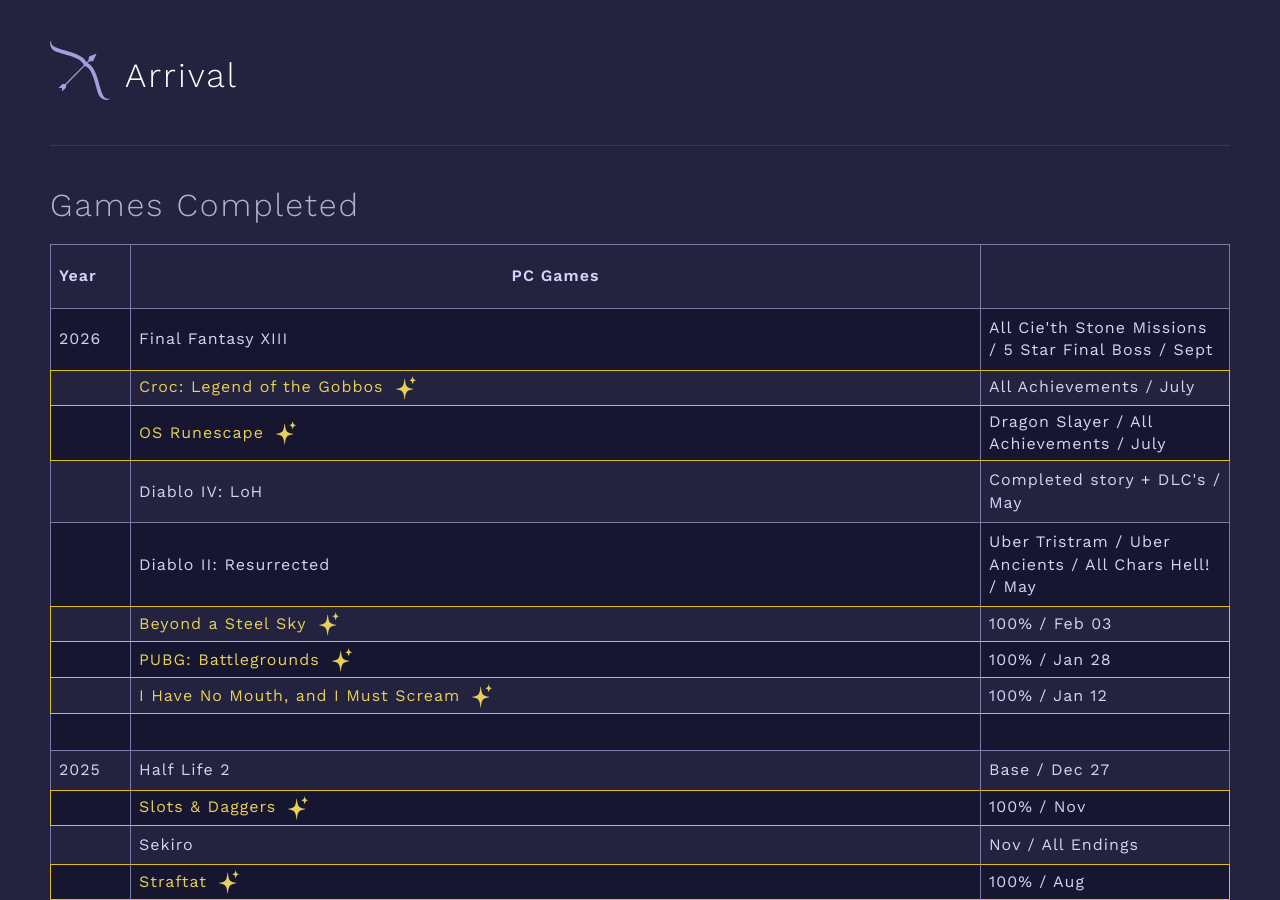
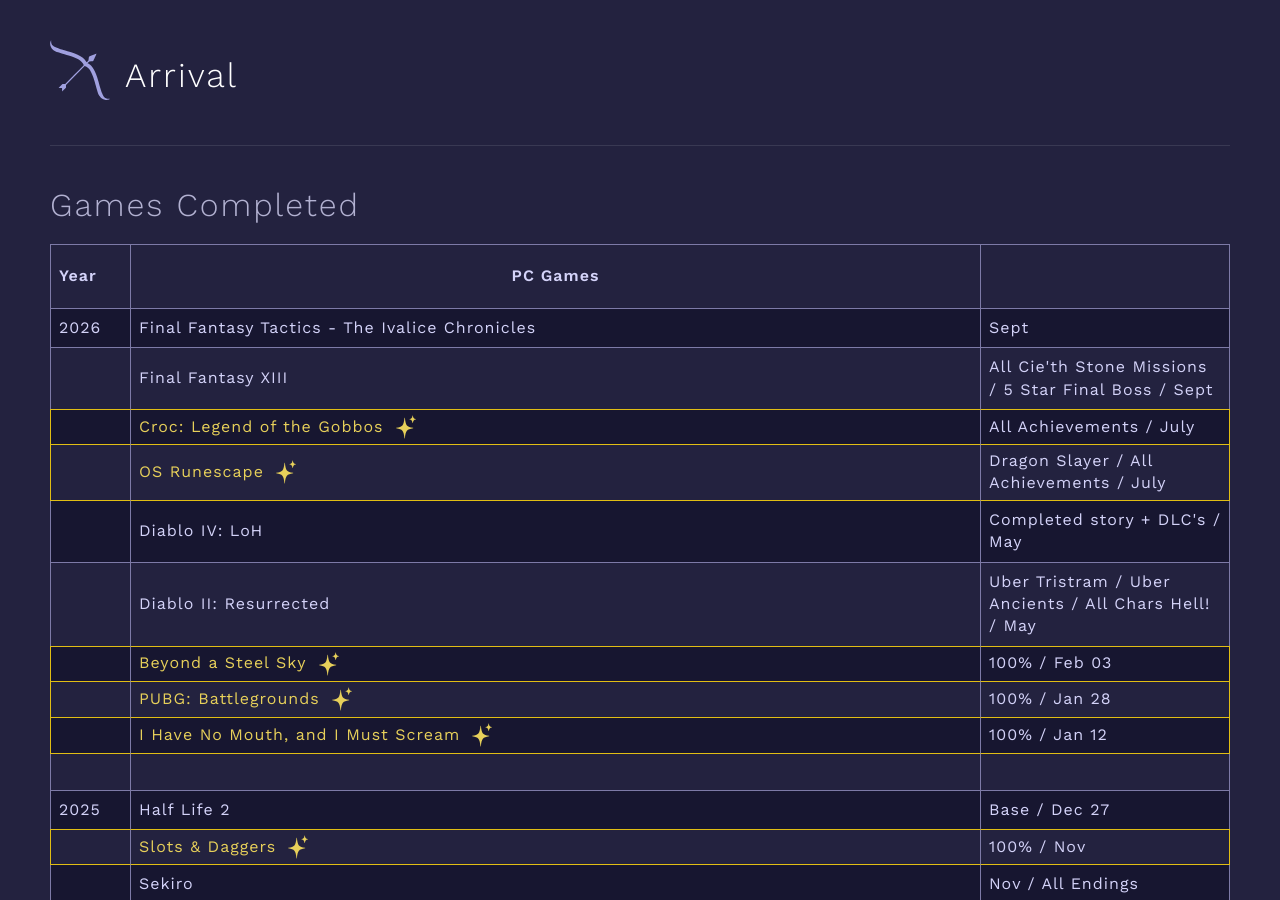
Before and after one commit to khxnter/arrival, a Jekyll site: the page built from games.html, in a window 1280 px wide and 900 px high. Built offline with Jekyll 4.4.1, drawn with Linux system fonts in a browser that asks for light colours.

Commit message:
Ivalice Chronicals Completed

```diff
--- a/games.html
+++ b/games.html
@@ -15,6 +15,11 @@ title: ARRIVAL | Games
           <!-- 2026 -->
           <div class="row">
             <div class="cell year">2026</div>
+            <div class="cell game">Final Fantasy Tactics - The Ivalice Chronicles</div>
+            <div class="cell note">Sept</div>
+          </div>
+          <div class="row">
+            <div class="cell year"></div>
             <div class="cell game">Final Fantasy XIII</div>
             <div class="cell note">All Cie'th Stone Missions / 5 Star Final Boss / Sept</div>
           </div>
```
